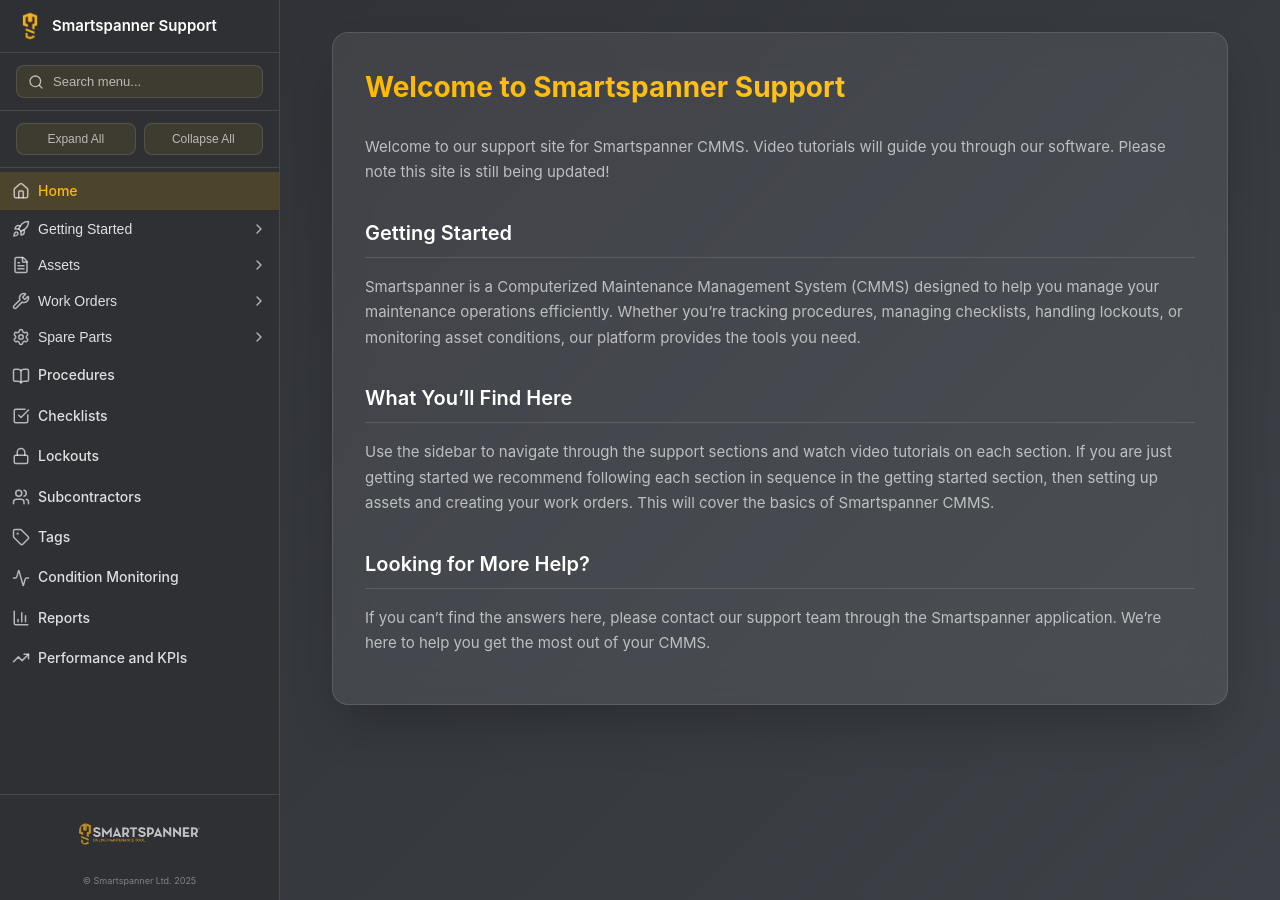
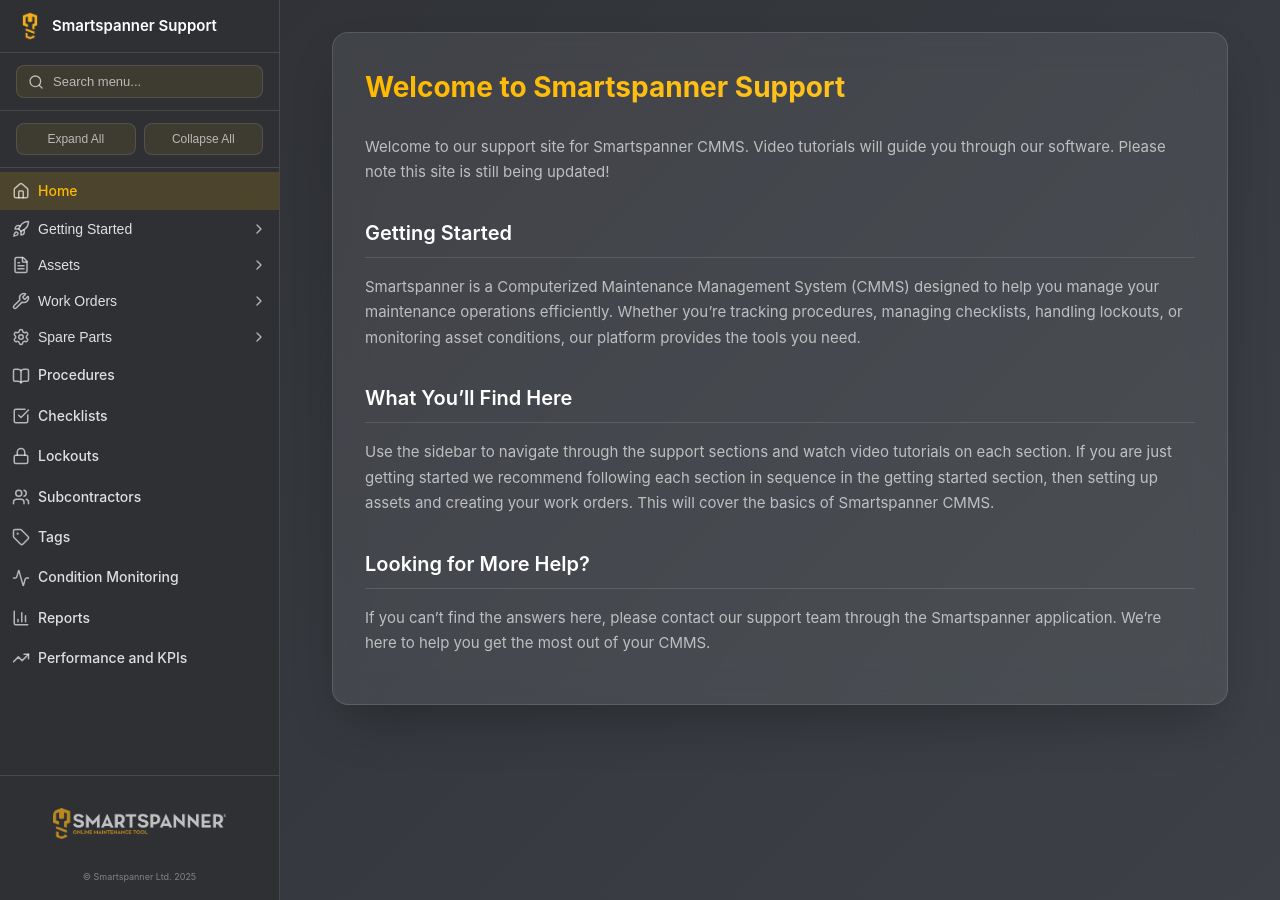
Before and after one commit to smartspanner/support-website, a Jekyll site: the page built from index.md, in a window 1280 px wide. Built offline with Jekyll 4.4.1, drawn with Linux system fonts in a browser that asks for light colours.

Commit message:
style: center sidebar logo at 70% width, fixed to bottom

```diff
--- a/assets/css/main.css
+++ b/assets/css/main.css
@@ -398,21 +398,25 @@
 
 /* Sidebar Footer */
 .sidebar-footer {
-  padding: 0.75rem 1rem;
+  padding: 1rem;
   border-top: 1px solid var(--card-border);
   text-align: center;
   flex-shrink: 0;
   background: var(--sidebar-bg);
+  display: flex;
+  flex-direction: column;
+  align-items: center;
 }
 
 .sidebar-footer-logo {
   display: block;
-  margin-bottom: 0.25rem;
+  width: 70%;
+  margin-bottom: 0.375rem;
 }
 
 .sidebar-footer-logo img {
-  height: 22px;
-  width: auto;
+  width: 100%;
+  height: auto;
   opacity: 0.7;
   transition: opacity 0.2s;
 }
```
